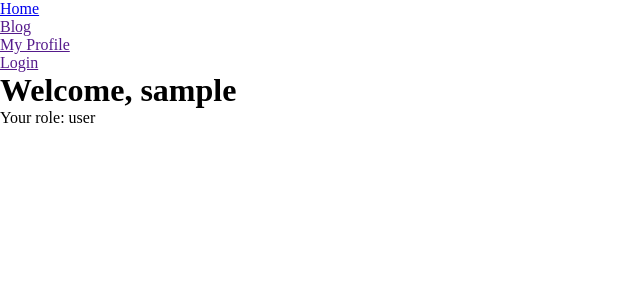
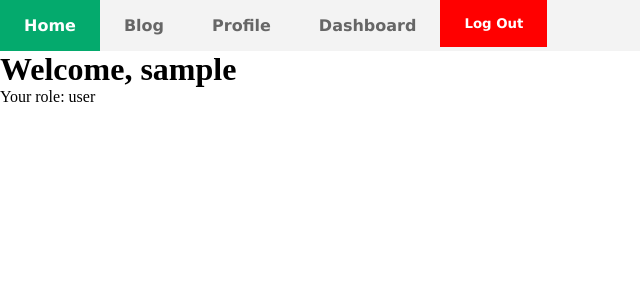
Before and after one commit to prasad-xma/django-blog-project, a Django app: page / in a window 1280 px wide. Shown: the top 300 px of the page, without its empty margins (0-640 px from the left). Run offline with Django 5.2, Linux system fonts and the light colour scheme; the visitor is signed in with stand-in values (Sample User, id 1).

Commit message:
create logout function

```diff
--- a/accounts/urls.py
+++ b/accounts/urls.py
@@ -6,4 +6,5 @@ urlpatterns = [
     path('admin-dash/', views.admin_dashboard, name='admin_dashboard'),
     path('login/', views.login_view, name='login'),
     path('register/', views.register_view, name='register'),
+    path('logout/', views.logout_view, name='logout')
 ]
--- a/accounts/views.py
+++ b/accounts/views.py
@@ -3,6 +3,7 @@ from .decorators import roles_required
 from django.contrib.auth.decorators import login_required
 from django.contrib.auth import login, logout, authenticate
 from .forms import CustomUserCreationForm, LoginForm
+from django.http import HttpResponseForbidden
 
 # Create your views here.
 
@@ -60,8 +61,17 @@ def login_view(request):
     return render(request, 'login.html', {'form': form})
 
 
+# profile_view
+@login_required
+def profile_view(request, username):
+    if request.user.username != username:
+        return HttpResponseForbidden("You are not authorized to view this page!")
+    return render(request, 'profile.html', {'user': request.user})
+
+
+
 # logout view
 @login_required
 def logout_view(request):
     logout(request)
-    return redirect('login')
+    return redirect('home')
--- a/blog_app/settings.py
+++ b/blog_app/settings.py
@@ -131,3 +131,5 @@ STATICFILES_DIRS = [
 DEFAULT_AUTO_FIELD = 'django.db.models.BigAutoField'
 
 AUTH_USER_MODEL = 'accounts.User'
+
+LOGOUT_REDIRECT_URL = "home"
--- a/static/css/base.css
+++ b/static/css/base.css
@@ -7,6 +7,7 @@
 body {
     height: 100vh;
     width: 100%;
+    /* background-color: #666; */
 }
 
 /* ||navbar */
@@ -43,4 +44,23 @@ body {
     color: #fff;
 }
 
+.btn_logout {
+    border: none;
+    background: none;
+    font-family:'Lucida Sans', 'Lucida Sans Regular', 'Lucida Grande', 'Lucida Sans Unicode', Geneva, Verdana, sans-serif;
+    font-weight: bold;
+    padding: 1rem 1.5rem;
+    color: #fff;
+    cursor: pointer;
+    background-color: red;
+}
+.btn_logout:hover {
+    background-color: rgb(229, 65, 65);
+}
+.btn_logout:focus {
+    outline: none;
+}
+
+
+
 /* ||end navbar */
--- a/templates/admin/base_site.html
+++ b/templates/admin/base_site.html
@@ -12,7 +12,7 @@
 
 {% block nav-global %}
 <div class="custom-navbar">
-  <a href="/">Home</a>
+  <a href="{% url "home" %}">Home</a>
   <a href="/profile/">Profile</a>
 </div>
 {% endblock %}
--- a/templates/base.html
+++ b/templates/base.html
@@ -10,11 +10,29 @@
 <body>
     <!-- nav bar -->
     <div class="navbar">
-        <ul>
-            <li><a href="{% url "home" %}">Home</a></li>
-            <li><a href="">Blog</a></li>
-            <li><a href="">My Profile</a></li>
-            <li><a href="">Login</a></li>
+        <ul class="menu">
+            <li class="item"><a class="active" href="{% url "home" %}">Home</a></li>
+            <li class="item"><a href="/">Blog</a></li>
+
+            {% if user.is_authenticated %}
+                <li class="item"><a href="/">Profile</a></li>
+
+                {% if user.is_superuser %}
+                    <li class="item"><a href="/admin/">Dashboard</a></li>
+                {% endif %}
+                {% if user.role == 'admin' %}
+                    <li class="item"><a href="{% url "admin_dashboard" %}">Dashboard</a></li>
+                {% endif %}
+
+                <li class="item">
+                    <form action="{% url 'logout' %}" method="post">
+                        {% csrf_token %}
+                        <button class="btn_logout" type="submit">Log Out</button>
+                    </form>
+                </li>
+            {% else %}
+                <li class="item"><a href="{% url "login" %}">Login</a></li>
+            {% endif %}
         </ul>
     </div>
 
```
Also changed, not shown: accounts/templates/profile.html (added).
